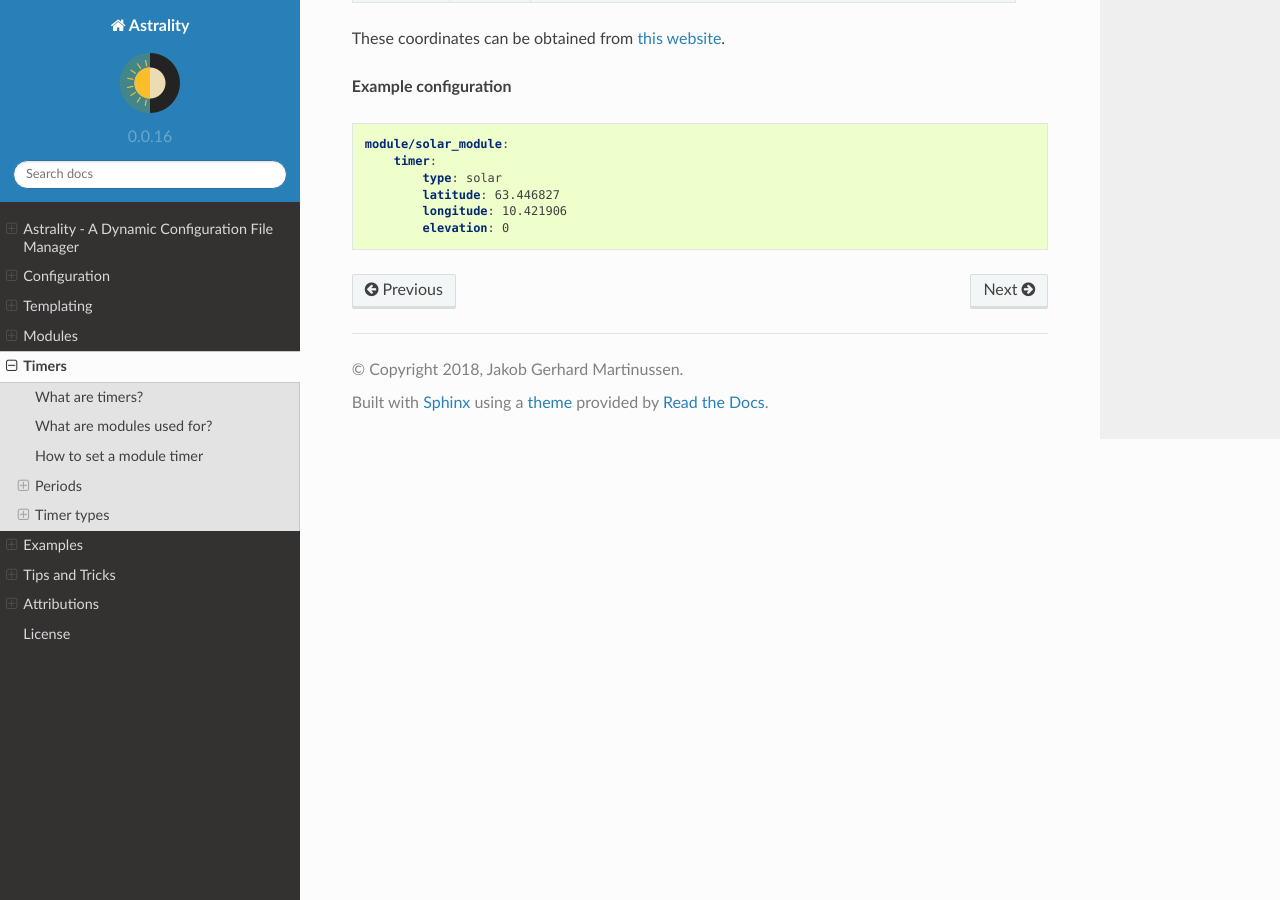
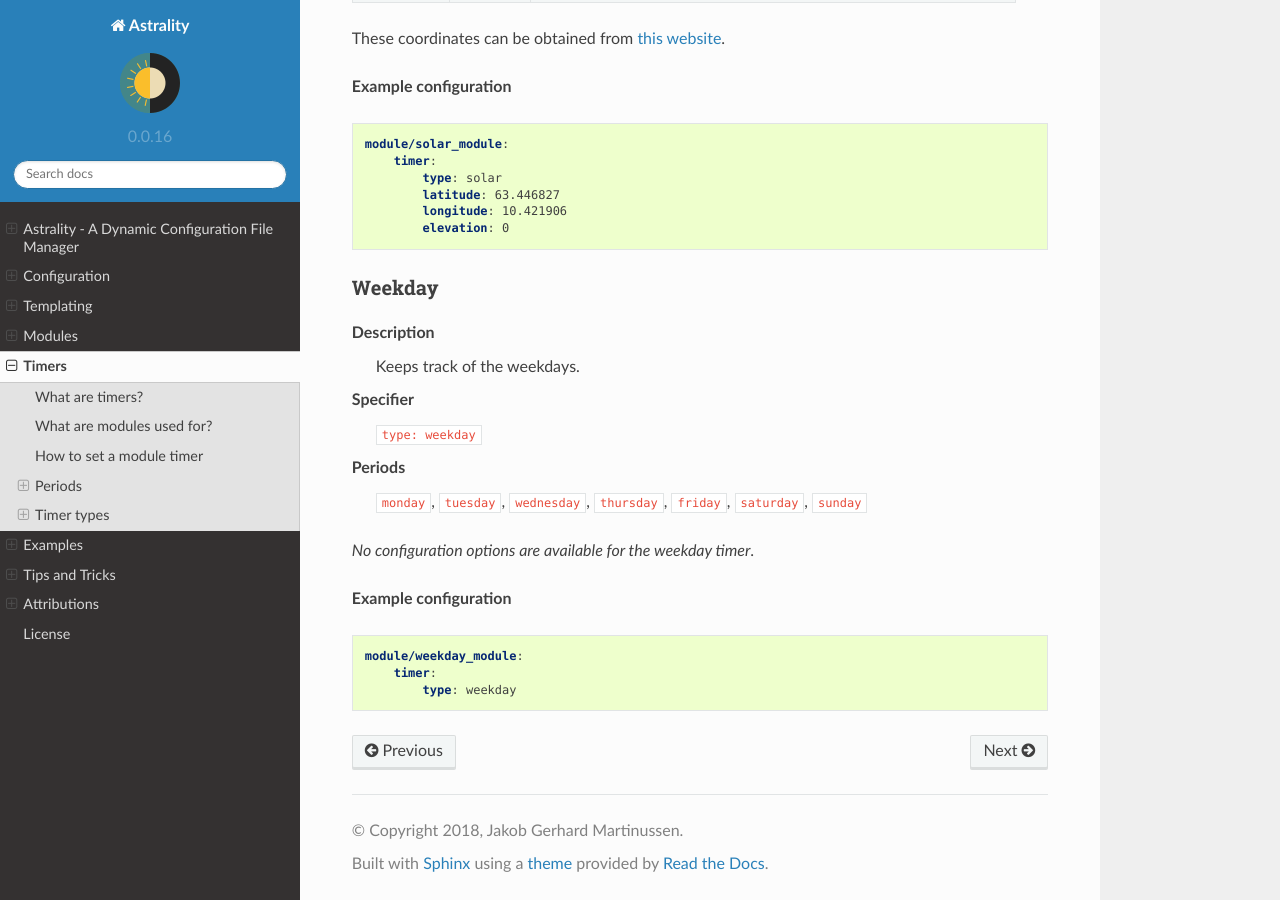
Before and after one commit to JakobGM/astrality, a Sphinx documentation site: the page built from docs/timers.rst, in a window 1280 px wide and 900 px high, scrolled down 3083 px. Built offline with Sphinx 7.4.7 and the Read the Docs theme 2.0.0, drawn with Linux system fonts in a browser that asks for light colours.

Commit message:
Add documentation for the weekday timer

```diff
--- a/docs/timers.rst
+++ b/docs/timers.rst
@@ -147,3 +147,25 @@ These coordinates can be obtained from `this website <https://www.latlong.net/>`
             latitude: 63.446827
             longitude: 10.421906
             elevation: 0
+
+Weekday
+-------
+
+Description
+    Keeps track of the weekdays.
+
+Specifier
+    ``type: weekday``
+
+Periods
+    ``monday``, ``tuesday``, ``wednesday``, ``thursday``, ``friday``, ``saturday``, ``sunday``
+
+*No configuration options are available for the weekday timer*.
+
+**Example configuration**
+
+.. code-block:: yaml
+
+    module/weekday_module:
+        timer:
+            type: weekday
```
